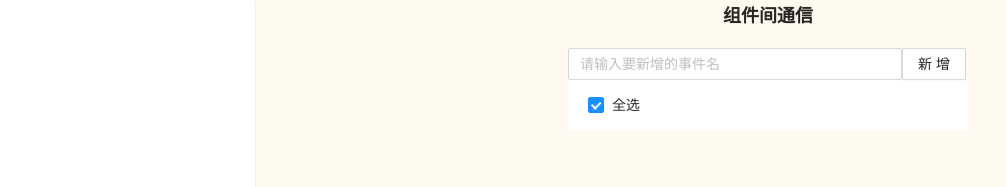
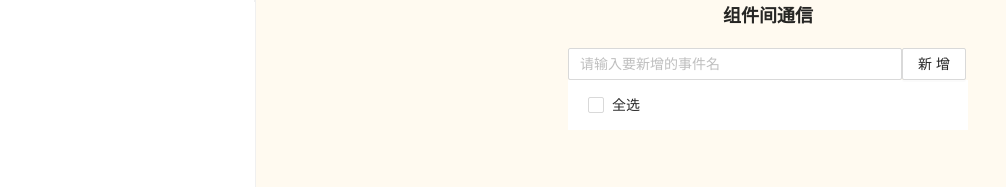
Before and after one commit to ANNNYG/study-react, a React (Create React App) app: page /home/Communication in a window 1280 px wide. Shown: the part 334-521 px from the top of the page, without its empty margins (0-1006 px from the left). Built offline with nearby package versions, Linux system fonts and the light colour scheme.

Commit message:
优化组件通信多选框

```diff
--- a/src/views/Communication/components/AddEvent/index.jsx
+++ b/src/views/Communication/components/AddEvent/index.jsx
@@ -10,10 +10,8 @@ export default function AddEvent(props) {
     //输入框绑定
     const handeInput = (e) => {
         setInp(e.target.value)
-        console.log(inp)
     }
     const handeAdd = () => {
-        console.log(inp)
         props.addItems(inp)
         setInp('')
     }
--- a/src/views/Communication/components/Main/Main.jsx
+++ b/src/views/Communication/components/Main/Main.jsx
@@ -3,31 +3,37 @@ import './index.css'
 import { Checkbox } from 'antd';
 import ShowEvent from '../ShowEvent/ShowEvent'
 
+
+/* 知识点
+    setState是异步更新的，使用回调函数形式更改数据可以做到同步
+    或者使用useEffact
+    setState回调函数参数为旧数据
+*/
+
 export default function Main(props) {
+    const list = props.list
     //设置 indeterminate 状态，只负责样式控制
     const [indeterminate, setIndeterminate] = React.useState(true);
     //是否全选state
     const [checkAll, setCheckAll] = React.useState(false);
     //item是否被选中
     const [checkedList, setCheckedList] = React.useState([]);
-    /* 点击全选 */
+    /* 组件更新就会调用 ,解决setState异步更新问题*/
     useEffect(() => {
-        setIndeterminate(!!checkedList.length && checkedList.length < props.list.length);
-        setCheckAll(checkedList.length === props.list.length);
+        setIndeterminate(!!checkedList.length && checkedList.length < list.length);
+        setCheckAll(checkedList.length === list.length && checkedList.length != 0);
     })
+    /* 全选 */
     const onCheckAllChange = (e) => {
         setCheckedList(e.target.checked ? props.list : []);
         setIndeterminate(false);
         setCheckAll(e.target.checked);
     }
+    /* 单选 */
     const handleCheckItem = (event, value) => {
-        let arr = checkedList
         event[0]
-            ? arr = [...arr, ...event]
-            : arr = arr.filter((item) => item != value)
-        setCheckedList(arr)
-        setIndeterminate(!!arr.length && arr.length < props.list.length);
-        setCheckAll(arr.length === props.list.length);
+            ? setCheckedList(() => [...checkedList, ...event])
+            : setCheckedList(() => checkedList.filter(item => item != value))
     }
     return (
         <div>
--- a/src/views/Communication/components/ShowEvent/ShowEvent.jsx
+++ b/src/views/Communication/components/ShowEvent/ShowEvent.jsx
@@ -7,11 +7,11 @@ import './index.css'
 const CheckboxGroup = Checkbox.Group;
 
 export default function ShowEvent(props) {
+
     const plainOptions = [{ label: '', value: props.item.item }]
 
     const onChange = (list) => {
-        console.log(list)
-        props.handleCheckItem(list,props.item.item)
+        props.handleCheckItem(list, props.item.item)
     }
 
     return (
```
